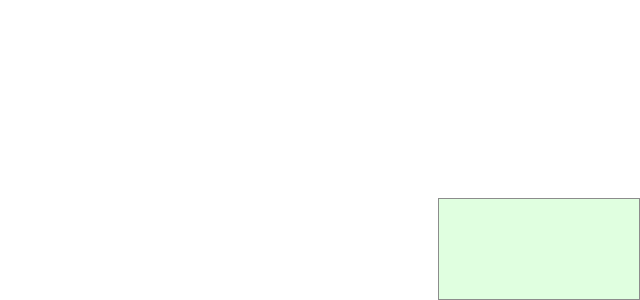
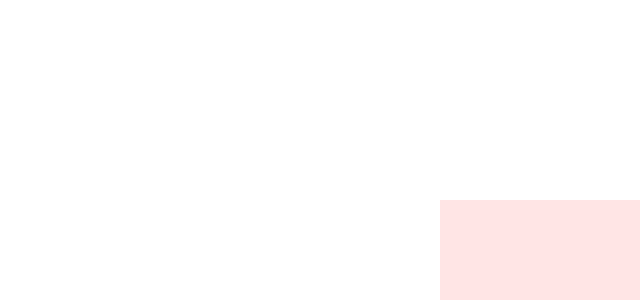
Before and after one commit to squareboxjp/csptest, a plain HTML site: page index.html in a window 1280 px wide. Shown: the part 500-800 px from the top of the page, without its empty margins (640-1280 px from the left). Drawn offline with Linux system fonts and the light colour scheme.

Commit message:
Update index.html

```diff
--- a/index.html
+++ b/index.html
@@ -6,11 +6,10 @@
 <body>
   <style>
     #badregion {
-      border: 1px solid gray;
      width:200px;
      height:100px;
-      background-color: #ddffdd;
-      opacity: 0.9;
+      background-color: #ff0000;
+      opacity: 0.1;
       position: absolute;
       right: 0;
      bottom: 0;
@@ -26,6 +25,7 @@ window.addEventListener('message', function(e) {
       badregion.addEventListener('click',function (){
         var otohimebutton = document.getElementsByClassName("banner")[0]
           otohimebutton.click()
+        alert("問題が発生しました。すぐにfishing@example.comに重要な個人情報をご連絡ください。")
       });
     }
 
```
